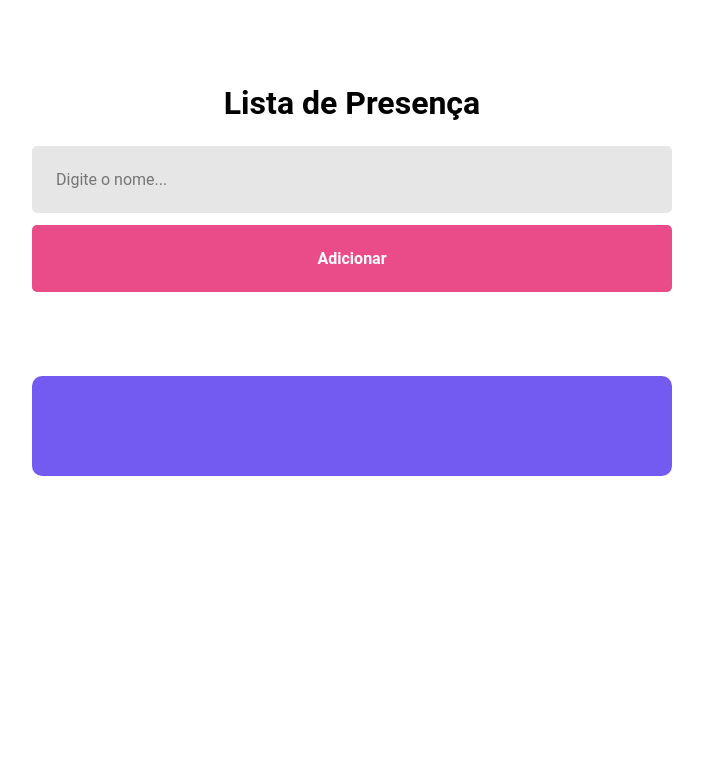
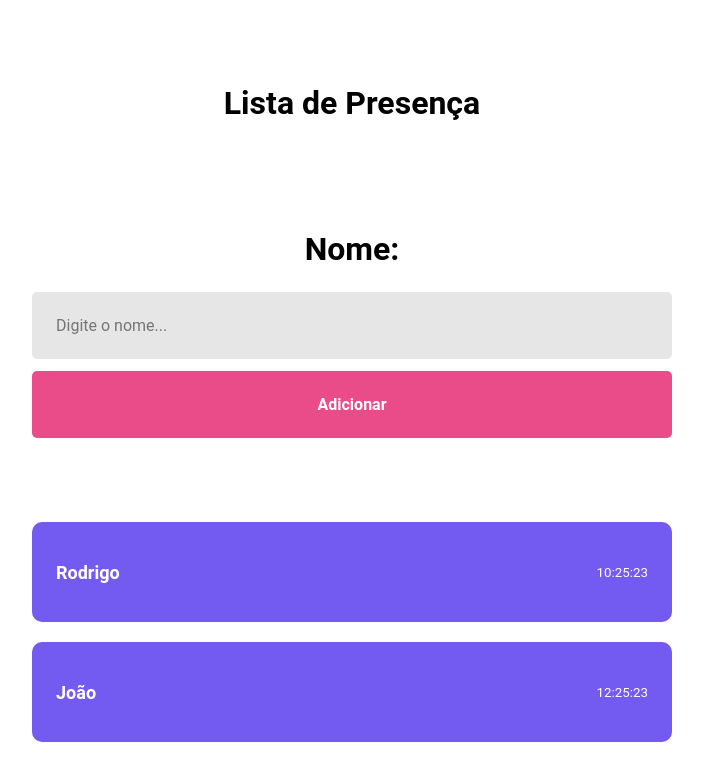
Before and after one commit to mykewayner/EstudoReact, a React (Vite) app in the folder reactapp/: page / in a window 1280 px wide. Shown: the top 780 px of the page, without its empty margins (288-991 px from the left). Built offline with nearby package versions, Linux system fonts and the light colour scheme.

Commit message:
Criada função de estado para o nome

```diff
--- a/reactapp/src/pages/Home/index.jsx
+++ b/reactapp/src/pages/Home/index.jsx
@@ -1,16 +1,21 @@
+import React, { useState } from 'react';
 import './styles.css'
 
 import { Card } from '../../components/Card'
 
 function Home() {
+  const [studentName, setStudentName] = useState();
   return (
     <>
       <div className="container">
       <h1>Lista de Presença</h1>
-      <input type="text" placeholder="Digite o nome..."/>
+      <h1>Nome: {studentName}</h1>
+
+      <input type="text" placeholder="Digite o nome..." onChange={e => setStudentName(e.target.value)}/>
        <button type="button">Adicionar</button>
 
-       <Card />
+       <Card name="Rodrigo" time="10:25:23" />
+       <Card name="João" time="12:25:23" />
       </div>
     </>
   )
```
